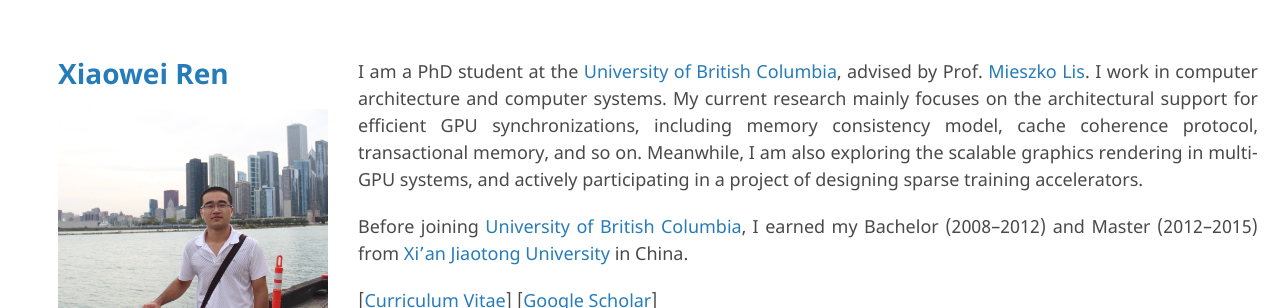
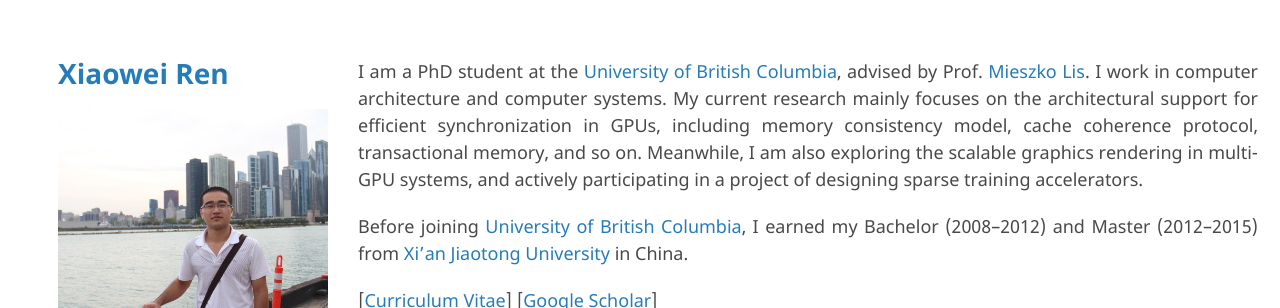
Before and after one commit to ericrxw/xiaoweiren, a Jekyll site: the page built from index.md, in a window 1280 px wide. Shown: the top 308 px of the page. Built offline with Jekyll 4.4.1, drawn with Linux system fonts in a browser that asks for light colours; our own code applies the rules of GitHub Pages for plain Markdown files; the repository's description, which GitHub fills in, is left out.

Commit message:
minor change

```diff
--- a/index.md
+++ b/index.md
@@ -1,4 +1,4 @@
-I am a PhD student at the [University of British Columbia](http://www.ece.ubc.ca), advised by Prof. [Mieszko Lis](http://mieszko.ece.ubc.ca). I work in computer architecture and computer systems. My current research mainly focuses on the architectural support for efficient GPU synchronizations, including memory consistency model, cache coherence protocol, transactional memory, and so on. Meanwhile, I am also exploring the scalable graphics rendering in multi-GPU systems, and actively participating in a project of designing sparse training accelerators.
+I am a PhD student at the [University of British Columbia](http://www.ece.ubc.ca), advised by Prof. [Mieszko Lis](http://mieszko.ece.ubc.ca). I work in computer architecture and computer systems. My current research mainly focuses on the architectural support for efficient synchronization in GPUs, including memory consistency model, cache coherence protocol, transactional memory, and so on. Meanwhile, I am also exploring the scalable graphics rendering in multi-GPU systems, and actively participating in a project of designing sparse training accelerators.
 
 Before joining [University of British Columbia](http://www.ece.ubc.ca), I earned my Bachelor (2008--2012) and Master (2012--2015) from [Xi'an Jiaotong University](http://en.xjtu.edu.cn) in China.
 
```
Also changed, not shown: 1 other file.
